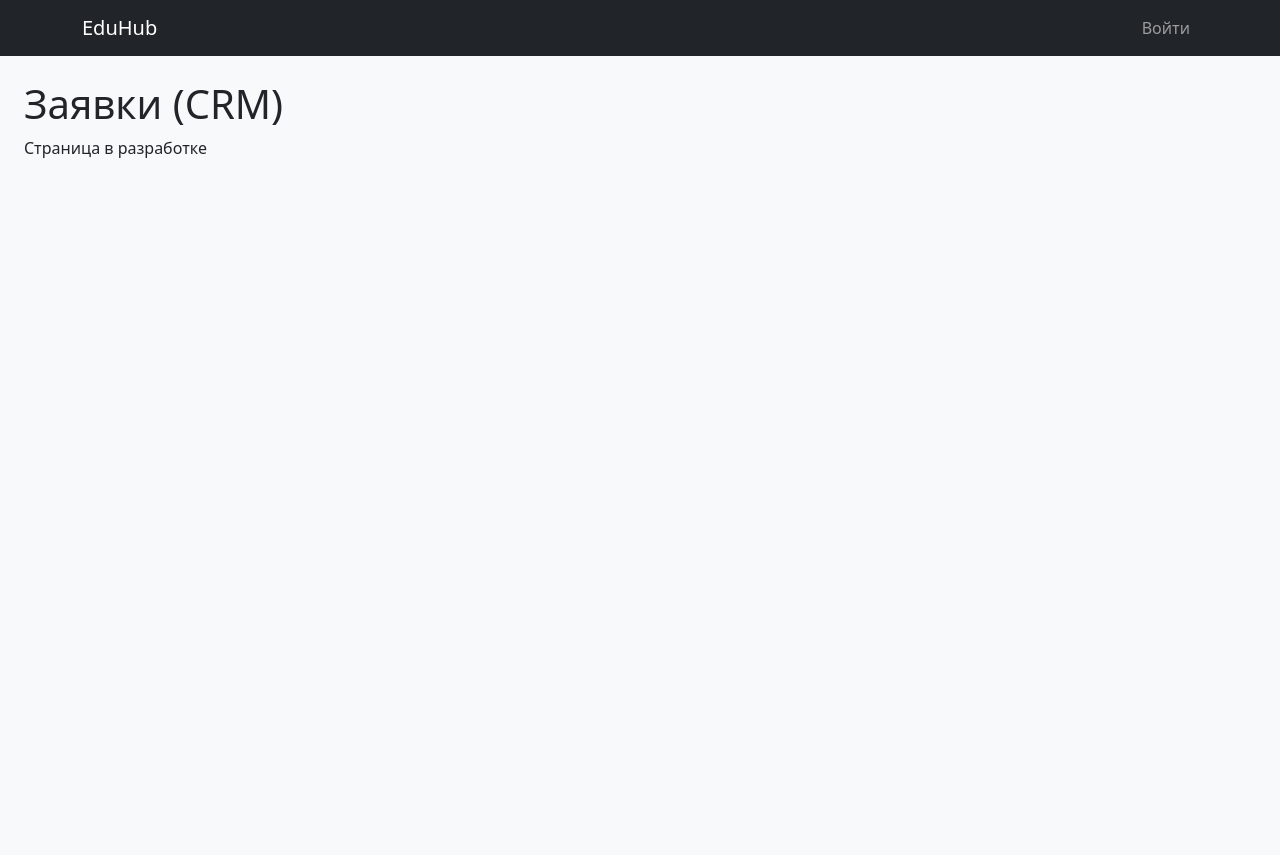
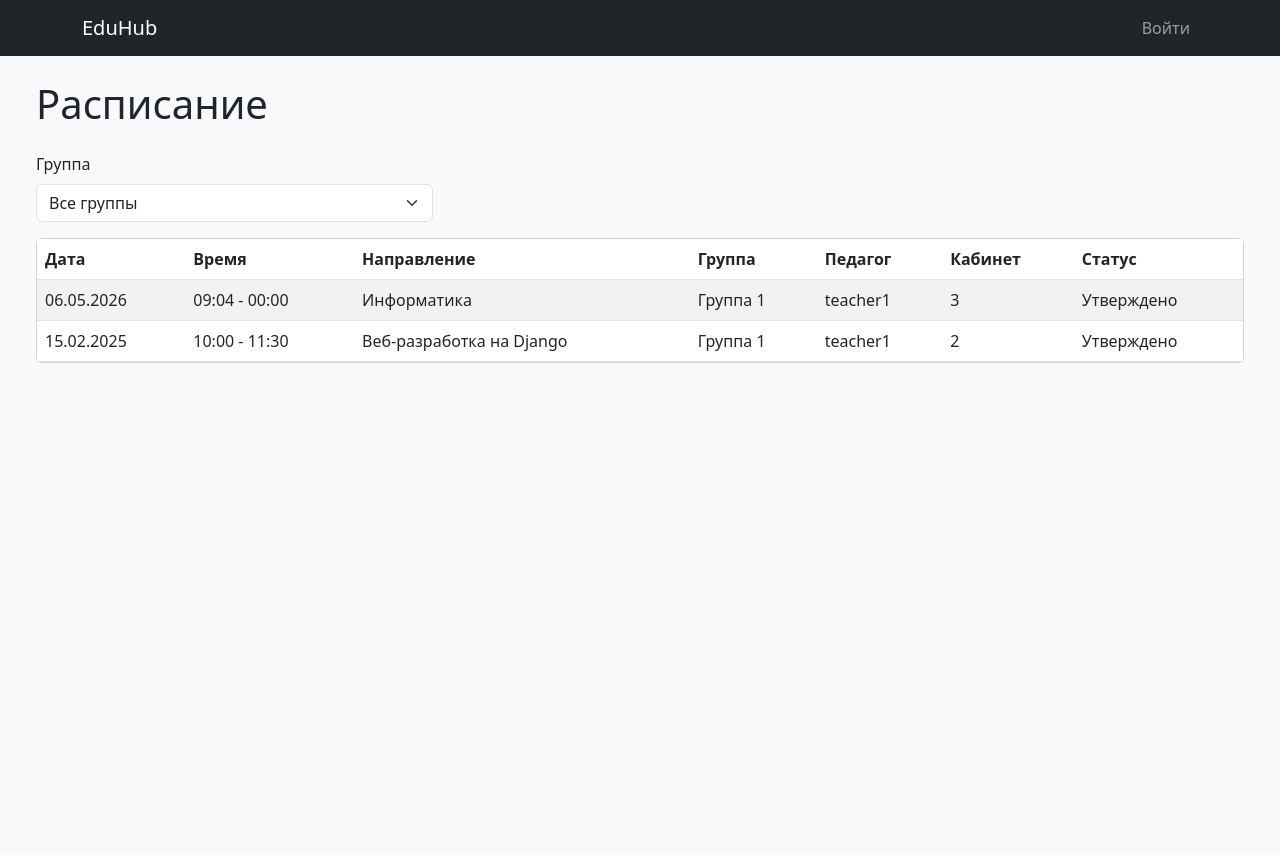
Before and after one commit to ilaygural/edu_hub_diploma, a Django app: page /manager/schedule/ in a window 1280 px wide. Shown: the top 855 px of the page. Run offline with Django 5.2, Linux system fonts and the light colour scheme; data comes from the database, SQL or seed files in the repository; both versions use the stored data as it was after the commit.

Commit message:
feat: add manager schedule view and improve teacher dashboard context

```diff
--- a/core/views.py
+++ b/core/views.py
@@ -261,8 +261,13 @@ class TeacherDashboardView(LoginRequiredMixin, TemplateView):
         groups = Group.objects.filter(
             lessons__teacher=teacher
         ).distinct()
-
+        lessons = (
+            Schedule.objects.filter(teacher=teacher)
+            .select_related('group__course')
+            .order_by('lesson_date', 'start_time')[:15]
+        )
         context['groups'] = groups
+        context['upcoming_lessons'] = lessons
         return context
 
 
@@ -619,7 +624,20 @@ def manager_groups(request):
 
 
 def manager_schedule(request):
-    return render(request, 'core/manager/schedule.html')
+    group_id = request.GET.get('group')
+    schedules = (
+        Schedule.objects
+        .select_related('group__course', 'teacher__user')
+        .order_by('-lesson_date', 'start_time')
+    )
+    if group_id:
+        schedules = schedules.filter(group_id=group_id)
+    groups = Group.objects.select_related('course').order_by('course__title', 'name')
+    return render(request, 'core/manager/schedule.html', {
+        'schedules': schedules,
+        'groups': groups,
+        'selected_group_id': str(group_id) if group_id else '',
+    })
 
 
 def manager_payments(request):
--- a/schedule/models.py
+++ b/schedule/models.py
@@ -41,6 +41,8 @@ class Group(models.Model):
     )
 
     def __str__(self):
+        if self.course:
+            return f"{self.course.title} — {self.name}"
         return self.name
 
     def get_active_pupils(self):
--- a/templates/core/manager/schedule.html
+++ b/templates/core/manager/schedule.html
@@ -1,6 +1,62 @@
 {% extends 'base.html' %}
 
 {% block content %}
-    <h1>Заявки (CRM)</h1>
-    <p>Страница в разработке</p>
+<div class="container-fluid">
+    <h1 class="mb-4">Расписание</h1>
+
+    <form method="get" class="row g-2 mb-3">
+        <div class="col-md-4">
+            <label for="group" class="form-label">Группа</label>
+            <select name="group" id="group" class="form-select" onchange="this.form.submit()">
+                <option value="">Все группы</option>
+                {% for g in groups %}
+                    <option value="{{ g.id }}" {% if selected_group_id == g.id|stringformat:"s" %}selected{% endif %}>
+                        {{ g.course.title }} — {{ g.name }}
+                    </option>
+                {% endfor %}
+            </select>
+        </div>
+    </form>
+
+    <div class="card">
+        <div class="card-body p-0">
+            <table class="table table-striped mb-0">
+                <thead>
+                    <tr>
+                        <th>Дата</th>
+                        <th>Время</th>
+                        <th>Направление</th>
+                        <th>Группа</th>
+                        <th>Педагог</th>
+                        <th>Кабинет</th>
+                        <th>Статус</th>
+                    </tr>
+                </thead>
+                <tbody>
+                    {% for lesson in schedules %}
+                    <tr>
+                        <td>{{ lesson.lesson_date|date:"d.m.Y" }}</td>
+                        <td>{{ lesson.start_time|time:"H:i" }} - {{ lesson.end_time|time:"H:i" }}</td>
+                        <td>{{ lesson.group.course.title }}</td>
+                        <td>{{ lesson.group.name }}</td>
+                        <td>
+                            {% if lesson.teacher %}
+                                {{ lesson.teacher.user.get_full_name|default:lesson.teacher.user.username }}
+                            {% else %}
+                                —
+                            {% endif %}
+                        </td>
+                        <td>{{ lesson.room|default:"—" }}</td>
+                        <td>{{ lesson.get_status_display }}</td>
+                    </tr>
+                    {% empty %}
+                    <tr>
+                        <td colspan="7" class="text-center text-muted py-4">Занятий пока нет</td>
+                    </tr>
+                    {% endfor %}
+                </tbody>
+            </table>
+        </div>
+    </div>
+</div>
 {% endblock %}
```
Also changed, not shown: db.sqlite3.
